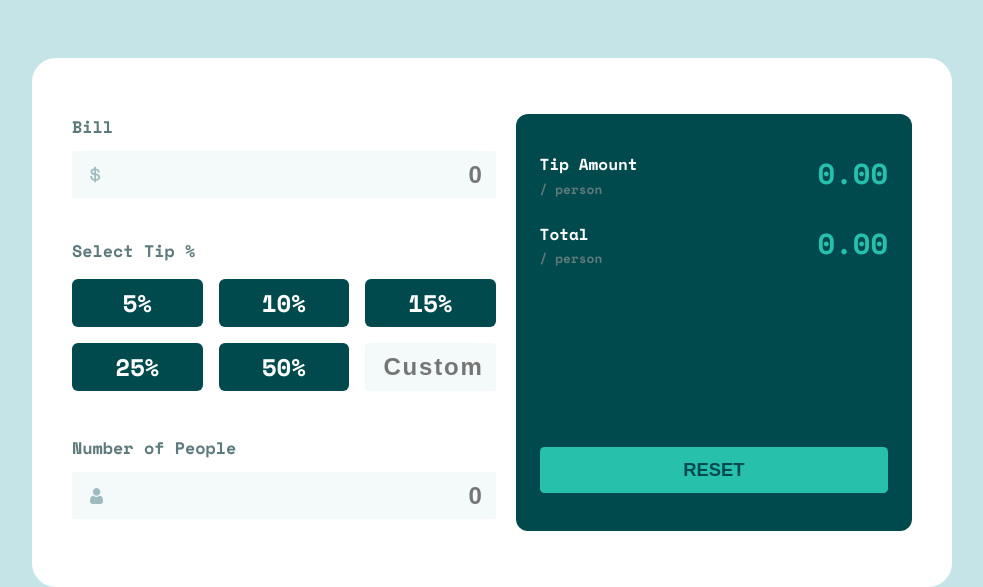
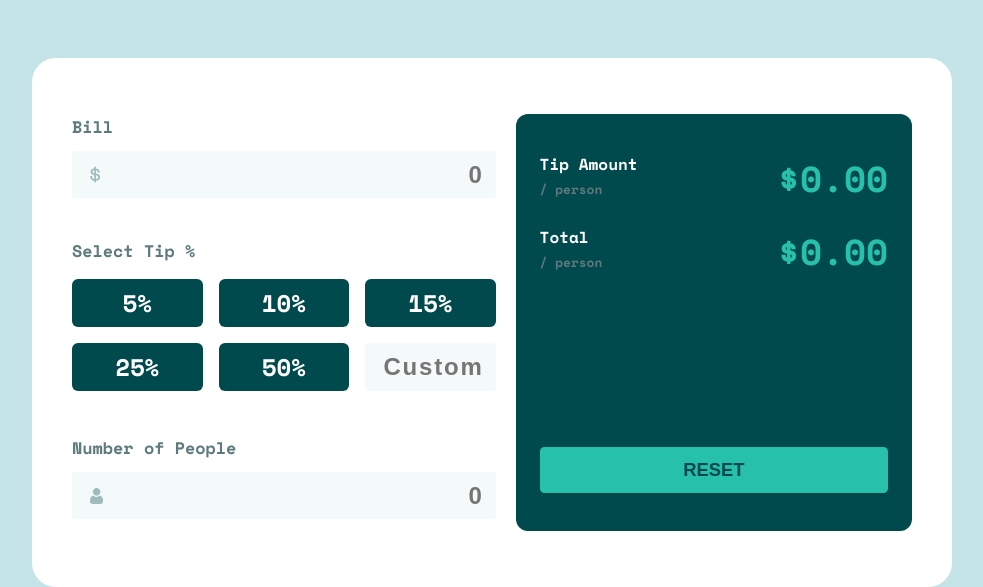
Before and after one commit to astr0n0mer/tip-calculator-app, a website: page index.html in a window 1280 px wide. Shown: the part 236-823 px from the top of the page, without its empty margins (148-1131 px from the left). Drawn offline with nearby package versions, Linux system fonts and the light colour scheme.

Commit message:
Increase the font-size of amounts per person
- Set the font-size of tip per person and total per peson to 2.25em

```diff
--- a/index.html
+++ b/index.html
@@ -1,4 +1,4 @@
-<!DOCTYPE html>
+<!doctype html>
 <html lang="en">
   <head>
     <meta charset="UTF-8" />
@@ -137,13 +137,13 @@
               Tip Amount
               <div class="output__subheading">/ person</div>
             </h2>
-            <label class="output__label js-tip-per-person">0.00</label>
+            <label class="output__label js-tip-per-person">$0.00</label>
 
             <h2 class="form__output output__heading">
               Total
               <div class="output__subheading">/ person</div>
             </h2>
-            <label class="output__label js-total-per-person">0.00</label>
+            <label class="output__label js-total-per-person">$0.00</label>
           </div>
 
           <input type="reset" value="Reset" class="output__reset" />
--- a/style.css
+++ b/style.css
@@ -205,7 +205,7 @@ input[type="number"]::-webkit-outer-spin-button {
 
 .output__label {
   color: var(--clr-button-active);
-  font-size: 1.8em;
+  font-size: 2.25em;
   text-align: right;
 }
 
```
